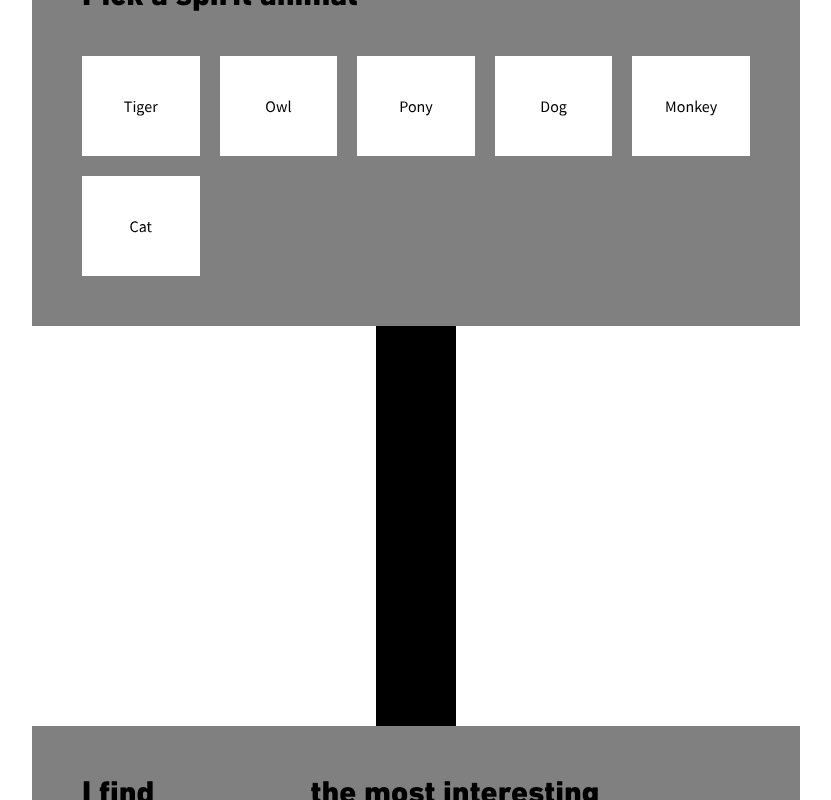
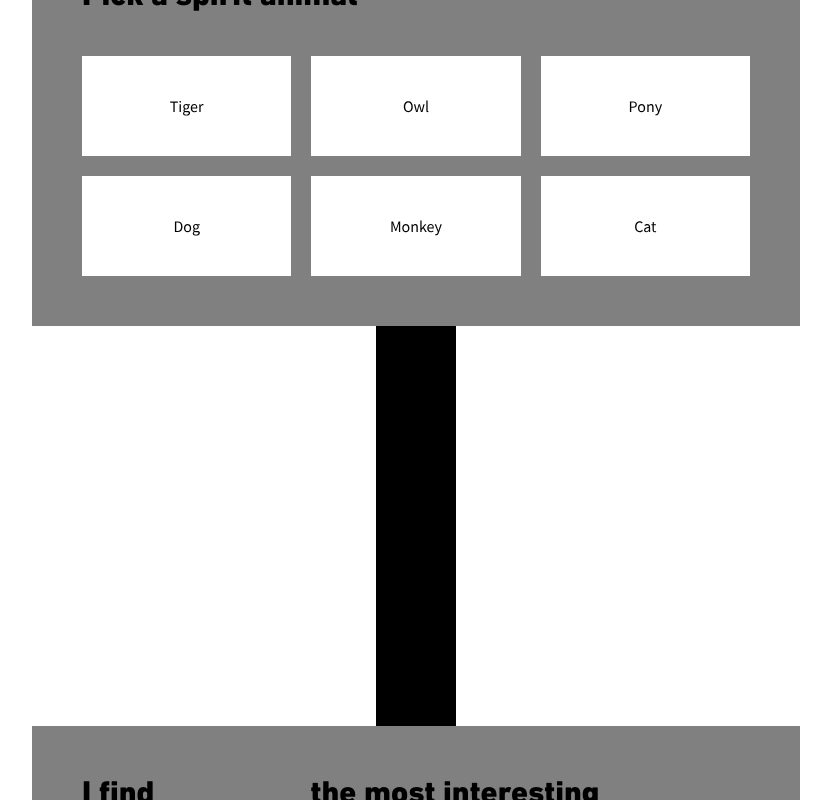
Before and after one commit to sdghi/saemin, a Vue app: page / in a window 1280 px wide. Both pictures are taken after a click on the button "TAKE QUIZ". Shown: the part 864-1664 px from the top of the page, without its empty margins (224-1055 px from the left). Built offline with nearby package versions, Linux system fonts and the light colour scheme.

Commit message:
adds the readjusted size of the answer container

```diff
--- a/src/components/QuestionCard.vue
+++ b/src/components/QuestionCard.vue
@@ -120,12 +120,11 @@ export default {
 }
 
 .answers-container {
+  user-select: none;
   display: grid;
-  grid-template-columns: repeat(auto-fit, minmax(100px, 1fr));
+  grid-template-columns: repeat(2, 1fr);
   grid-gap: 20px;
   margin-top: 40px;
-  // allow for scroll for questions with a lot of answers
-  // overflow-y: auto;
 
   .answer {
     width: 100%;
@@ -154,6 +153,7 @@ export default {
   }
 
   .answers-container {
+    grid-template-columns: repeat(3, 1fr);
     max-height: fit-content;
   }
 }
```
